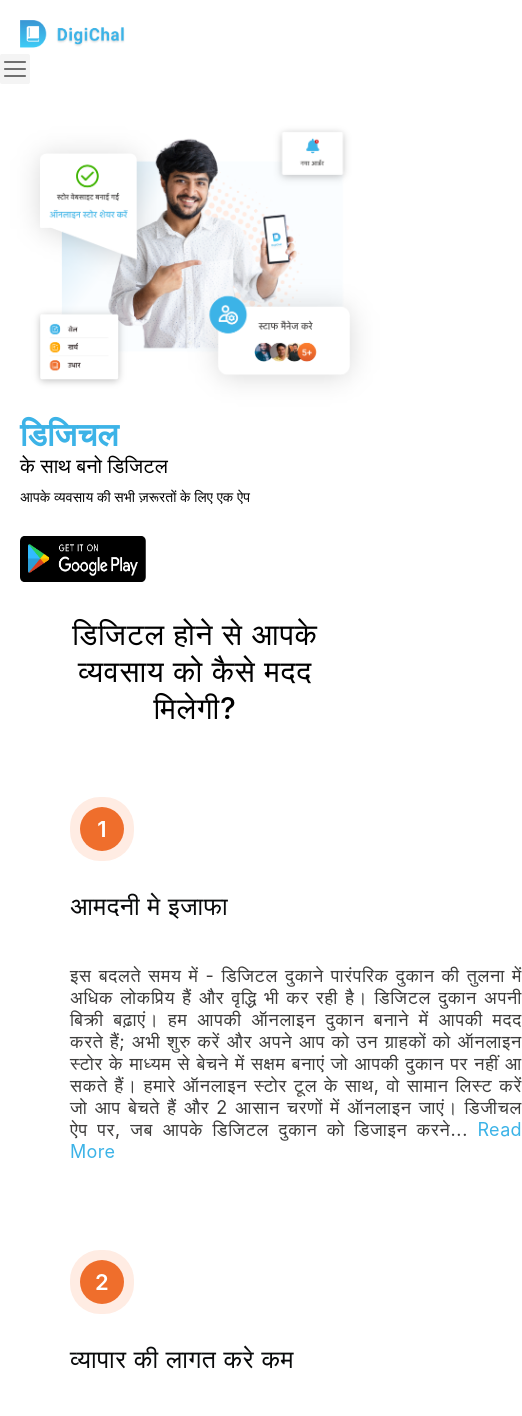
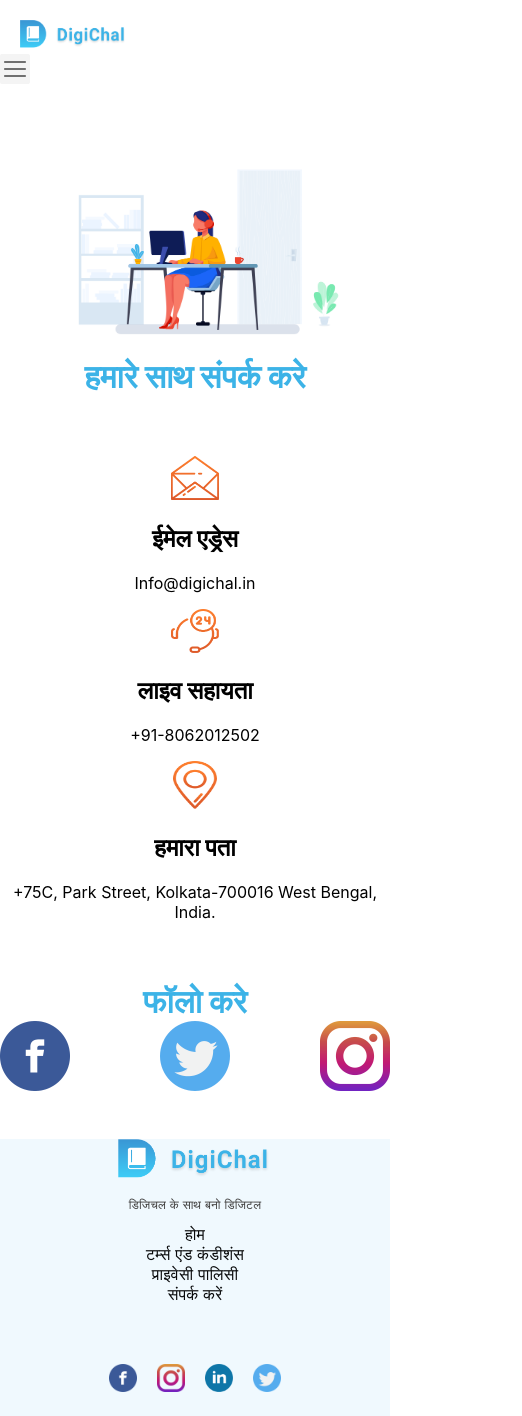
Before and after one commit to pritam-digichal/website-digichal, a Next.js app: page /contact_us/mobile in a window 390 px wide. Shown: the top 1416 px of the page, 522 px wide, since content can reach past the window. Built offline with nearby package versions, Linux system fonts and the light colour scheme.

Commit message:
contact us mobile

```diff
--- a/components/contactUs/index.js
+++ b/components/conatctUsMobile/index.js
@@ -1,5 +1,3 @@
-import illustration from "../../assets/images/originals/mainImage.png";
-import illustrationHindi from "../../assets/images/originals/illustrationHindi.png";
 import contact_us from "../../assets/images/contact_us.png";
 import locationImage from "../../assets/images/contact_us/location.png";
 import mailImage from "../../assets/images/contact_us/mail.png";
@@ -13,7 +11,7 @@
 import Image from "next/image";
 import { Row, Col } from "antd";
 import Link from "next/link";
-const ContactUs = () => {
+const ContactUsMobile = () => {
   return (
     <>
       <Row align="bottom" justify="center" style={{ marginTop: 60 }}>
@@ -26,8 +24,13 @@
           </span>
         </Col>
       </Row>
-      <Row align="bottom" justify="center" style={{ marginTop: 60 }}>
-        <Col span={8} align="middle">
+      <Row
+        align="bottom"
+        justify="center"
+        style={{ marginTop: 60 }}
+        gutter={[0, 24]}
+      >
+        <Col span={24} align="middle">
           <div style={{ textAlign: "center" }}>
             <div>
               <Image src={mailImage} width={48} height={44} />
@@ -36,7 +39,7 @@
             <p>Info@digichal.in</p>
           </div>
         </Col>
-        <Col span={8} align="middle">
+        <Col span={24} align="middle">
           <div style={{ textAlign: "center" }}>
             <div>
               <Image src={supportImage} width={48} height={44} />
@@ -45,7 +48,7 @@
             <p>+91-8062012502</p>
           </div>
         </Col>
-        <Col span={8} align="middle">
+        <Col span={24} align="middle">
           <div style={{ textAlign: "center" }}>
             <div>
               <Image src={locationImage} width={44} height={48} />
@@ -60,13 +63,7 @@
         <Col span={24} align="middle" style={{ marginTop: 60 }}>
           <span style={styles.header1}>{i18next.t("FOLLOW_US")}</span>
         </Col>
-        <Col
-          span={5}
-          align="middle"
-          style={{
-            marginTop: 60,
-          }}
-        >
+        <Col span={10} align="middle">
           <div style={styles.socialMediaContent}>
             <div>
               <div style={styles.imageIcon}>
@@ -108,7 +105,7 @@
   );
 };
 
-export default ContactUs;
+export default ContactUsMobile;
 
 const styles = {
   header1: {
--- a/pages/contact_us/mobile.js
+++ b/pages/contact_us/mobile.js
@@ -1,18 +1,16 @@
-import { Row, Col, Divider } from "antd";
-import React, { useState, useEffect } from "react";
-import BannerMobile from "../../components/bannerMobile";
-import DigichalServices from "../../components/digichalServices";
+import { Row, Col } from "antd";
+import React, {  } from "react";
 import HeaderMobile from "../../components/header-mobile";
 import FooterMobile from "../../components/footer-mobile";
+import ContactUsMobile from "../../components/conatctUsMobile";
 
-function ContactMobile() {
+function ContactDesktop() {
   return (
     <>
-      <Row>
+      <Row type="flex">
         <Col span={24}>
           <HeaderMobile />
-          <BannerMobile />
-          <DigichalServices />
+          <ContactUsMobile />
           <FooterMobile />
         </Col>
       </Row>
@@ -20,4 +18,4 @@
   );
 }
 
-export default ContactMobile;
+export default ContactDesktop;
```
